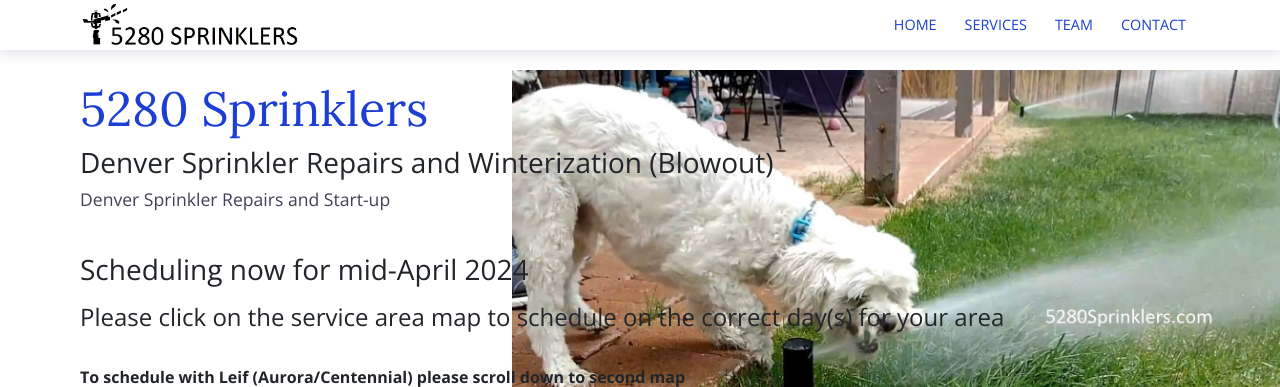
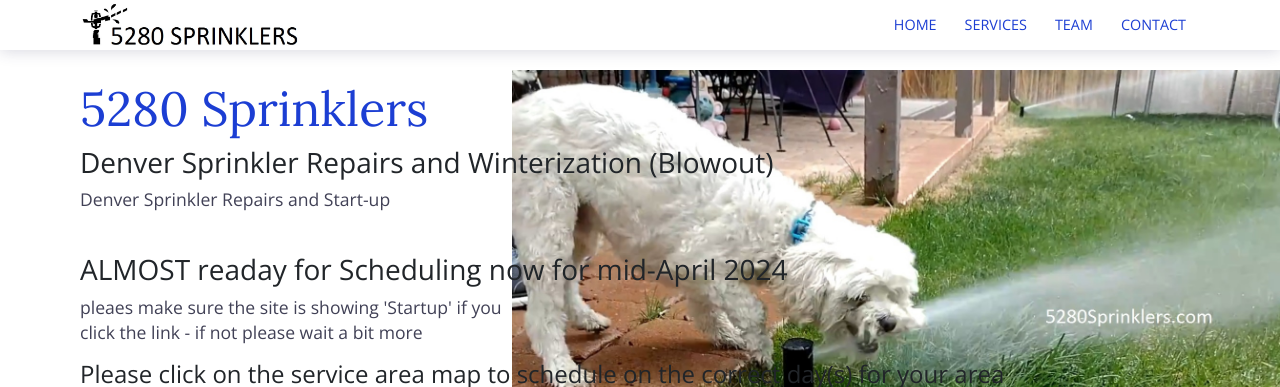
Before and after one commit to xhanuman/5280, a Jekyll site: the page built from index.md, in a window 1280 px wide and 900 px high, cut to the strip 0-387 px from the top of the window. Built offline with Jekyll 4.4.1, drawn with Linux system fonts in a browser that asks for light colours.

Commit message:
update notice

```diff
--- a/index.md
+++ b/index.md
@@ -9,8 +9,8 @@ bodyClass: page-home
     <h1>5280 Sprinklers</h1><h3>Denver Sprinkler Repairs and Winterization (Blowout)</h3>
     <p>Denver Sprinkler Repairs and Start-up</p>
     <br>
-      <h3>Scheduling now for mid-April 2024</h3>
-      <p>
+      <h3>ALMOST readay for Scheduling now for mid-April 2024</h3>
+      <p>pleaes make sure the site is showing 'Startup' if you click the link - if not please wait a bit more
 
           <h4>Please click on the service area map to schedule on the correct day(s) for your area</h4><br>
           <strong>To schedule with Leif (Aurora/Centennial) please scroll down to second map</strong>
```
